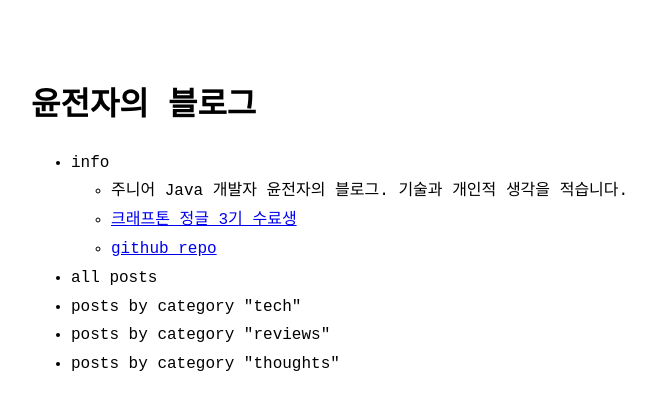
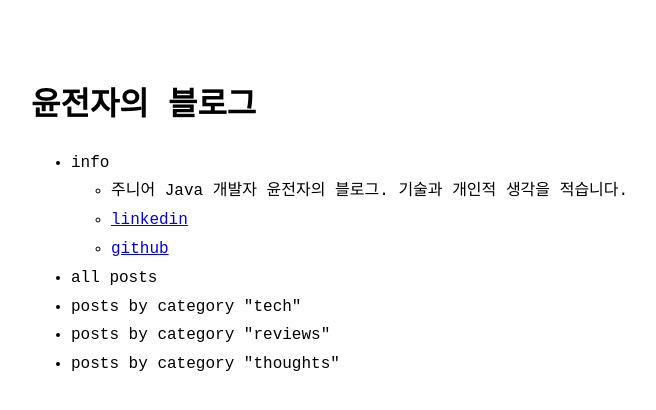
Before and after one commit to electronyoon/electronyoon.github.io, a Jekyll site: the page built from index.md, in a window 1280 px wide. Shown: the top 410 px of the page, without its empty margins (289-945 px from the left). Built offline with Jekyll 4.4.1, drawn with Linux system fonts in a browser that asks for light colours.

Commit message:
remove youtube, add linkedin

```diff
--- a/_data/menu.yml
+++ b/_data/menu.yml
@@ -5,9 +5,9 @@ entries:
   - title: info
     entries:
       - title: 주니어 Java 개발자 윤전자의 블로그. 기술과 개인적 생각을 적습니다.
-      - title: 크래프톤 정글 3기 수료생
-        url: https://youtu.be/VE9g69XFN3Q
-      - title: github repo
+      - title: linkedin
+        url: https://www.linkedin.com/in/electronyoon
+      - title: github
         url: https://github.com/electronyoon
 
   - title: all posts
```
